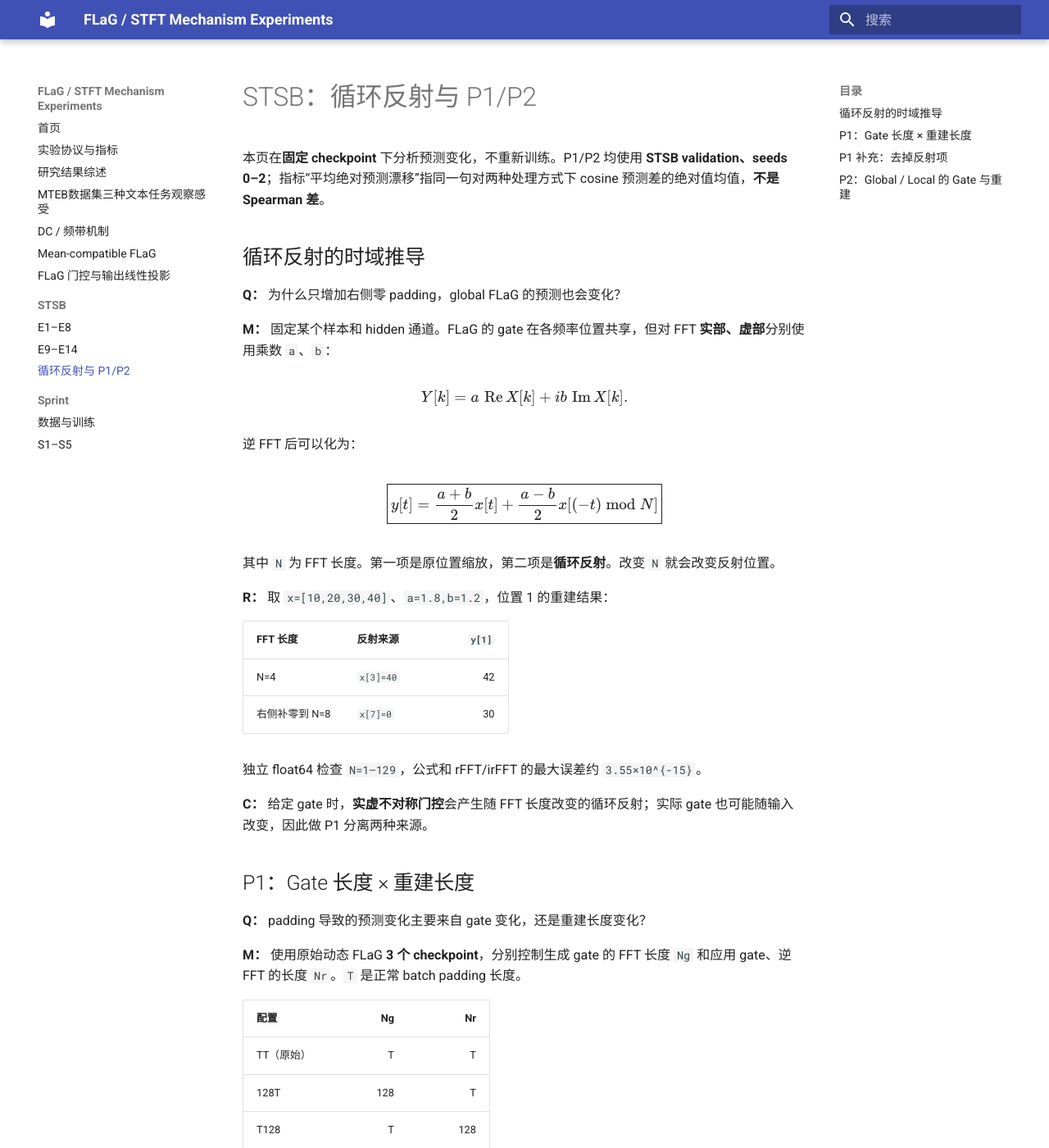
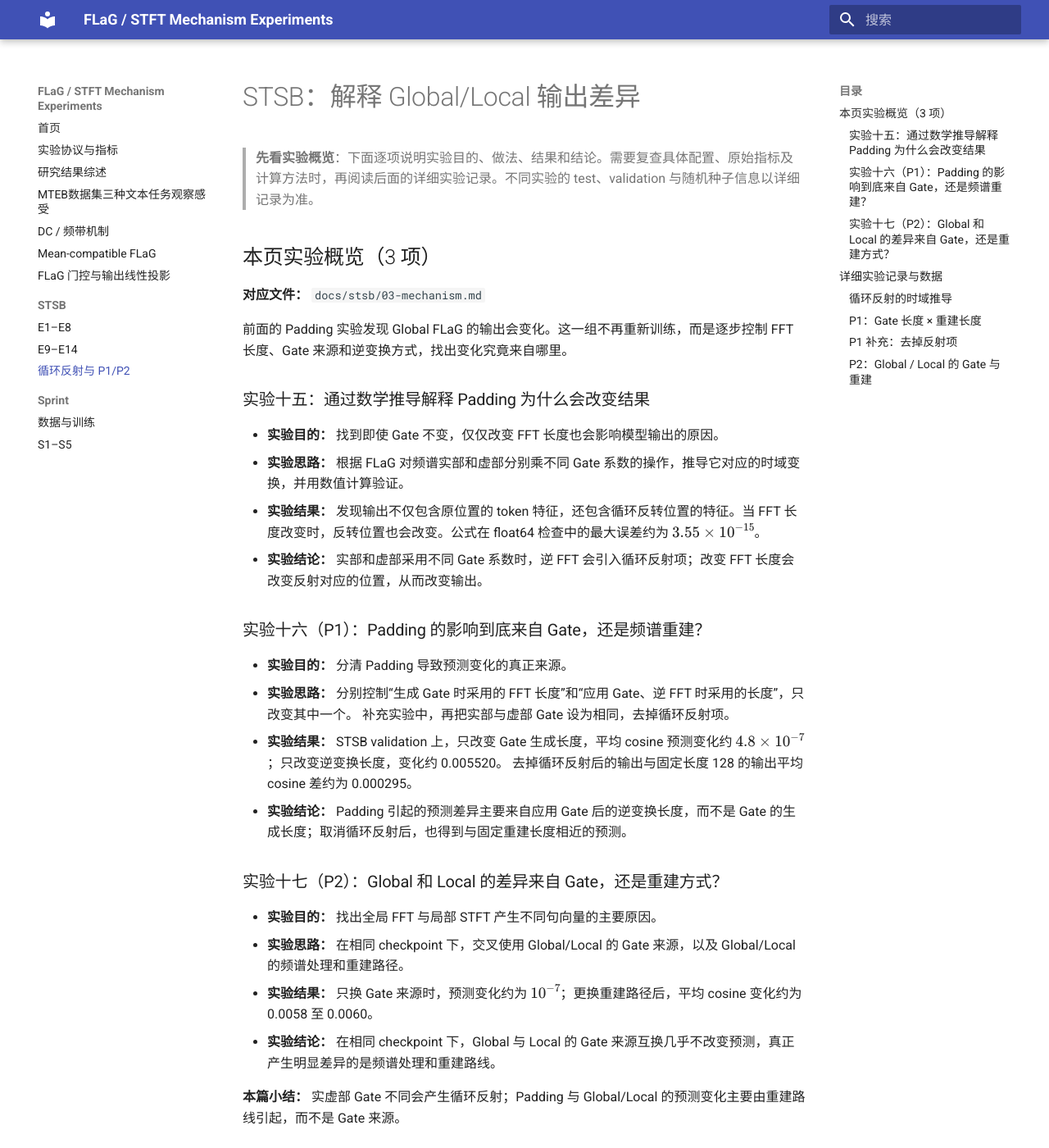
Before and after one commit to lumoswwr/FLaG-STFT-Notes, an MkDocs documentation site: the page built from docs/stsb/03-mechanism.md, in a window 1280 px wide and 1400 px high. Shown: the whole window at 82% size. Built offline with MkDocs 1.6.1 and Material for MkDocs 9.7.7, drawn with Linux system fonts in a browser that asks for light colours.

Commit message:
Add approved 3-experiment plain-language overview while preserving detailed # STSB：循环反射与 P1/P2 results

```diff
--- a/docs/stsb/03-mechanism.md
+++ b/docs/stsb/03-mechanism.md
@@ -1,8 +1,43 @@
-# STSB：循环反射与 P1/P2
+# STSB：解释 Global/Local 输出差异
+
+> **先看实验概览**：下面逐项说明实验目的、做法、结果和结论。需要复查具体配置、原始指标及计算方法时，再阅读后面的详细实验记录。不同实验的 test、validation 与随机种子信息以详细记录为准。
+
+## 本页实验概览（3 项）
+
+**对应文件：** `docs/stsb/03-mechanism.md`
+
+前面的 Padding 实验发现 Global FLaG 的输出会变化。这一组不再重新训练，而是逐步控制 FFT 长度、Gate 来源和逆变换方式，找出变化究竟来自哪里。
+
+### 实验十五：通过数学推导解释 Padding 为什么会改变结果
+
+- **实验目的：** 找到即使 Gate 不变，仅仅改变 FFT 长度也会影响模型输出的原因。
+- **实验思路：** 根据 FLaG 对频谱实部和虚部分别乘不同 Gate 系数的操作，推导它对应的时域变换，并用数值计算验证。
+- **实验结果：** 发现输出不仅包含原位置的 token 特征，还包含循环反转位置的特征。当 FFT 长度改变时，反转位置也会改变。公式在 float64 检查中的最大误差约为 \(3.55\times10^{-15}\)。
+- **实验结论：** 实部和虚部采用不同 Gate 系数时，逆 FFT 会引入循环反射项；改变 FFT 长度会改变反射对应的位置，从而改变输出。
+
+### 实验十六（P1）：Padding 的影响到底来自 Gate，还是频谱重建？
+
+- **实验目的：** 分清 Padding 导致预测变化的真正来源。
+- **实验思路：** 分别控制“生成 Gate 时采用的 FFT 长度”和“应用 Gate、逆 FFT 时采用的长度”，只改变其中一个。 补充实验中，再把实部与虚部 Gate 设为相同，去掉循环反射项。
+- **实验结果：** STSB validation 上，只改变 Gate 生成长度，平均 cosine 预测变化约 \(4.8\times10^{-7}\)；只改变逆变换长度，变化约 0.005520。 去掉循环反射后的输出与固定长度 128 的输出平均 cosine 差约为 0.000295。
+- **实验结论：** Padding 引起的预测差异主要来自应用 Gate 后的逆变换长度，而不是 Gate 的生成长度；取消循环反射后，也得到与固定重建长度相近的预测。
+
+### 实验十七（P2）：Global 和 Local 的差异来自 Gate，还是重建方式？
+
+- **实验目的：** 找出全局 FFT 与局部 STFT 产生不同句向量的主要原因。
+- **实验思路：** 在相同 checkpoint 下，交叉使用 Global/Local 的 Gate 来源，以及 Global/Local 的频谱处理和重建路径。
+- **实验结果：** 只换 Gate 来源时，预测变化约为 \(10^{-7}\)；更换重建路径后，平均 cosine 变化约为 0.0058 至 0.0060。
+- **实验结论：** 在相同 checkpoint 下，Global 与 Local 的 Gate 来源互换几乎不改变预测，真正产生明显差异的是频谱处理和重建路线。
+
+**本篇小结：** 实虚部 Gate 不同会产生循环反射；Padding 与 Global/Local 的预测变化主要由重建路线引起，而不是 Gate 来源。
+
+---
+
+## 详细实验记录与数据
 
 本页在**固定 checkpoint** 下分析预测变化，不重新训练。P1/P2 均使用 **STSB validation、seeds 0–2**；指标“平均绝对预测漂移”指同一句对两种处理方式下 cosine 预测差的绝对值均值，**不是 Spearman 差**。
 
-## 循环反射的时域推导
+### 循环反射的时域推导
 
 **Q：** 为什么只增加右侧零 padding，global FLaG 的预测也会变化？
 
@@ -31,7 +66,7 @@ $$
 
 **C：** 给定 gate 时，**实虚不对称门控**会产生随 FFT 长度改变的循环反射；实际 gate 也可能随输入改变，因此做 P1 分离两种来源。
 
-## P1：Gate 长度 × 重建长度
+### P1：Gate 长度 × 重建长度
 
 **Q：** padding 导致的预测变化主要来自 gate 变化，还是重建长度变化？
 
@@ -55,7 +90,7 @@ $$
 
 **C：** 只改变 gate 输入频谱的长度几乎没有影响，当前 padding 敏感性主要来自**重建长度**。
 
-## P1 补充：去掉反射项
+### P1 补充：去掉反射项
 
 **Q：** 如果强制实、虚 gate 相同，能否重现固定重建长度的预测变化？
 
@@ -71,7 +106,7 @@ $$
 
 **C：** SYM 和 T128 的预测变化高度接近，支持**循环反射是当前 padding 漂移的主要来源**。固定到 128 不等于每个有效 token 的反射项都为零：位置 0 始终自反。
 
-## P2：Global / Local 的 Gate 与重建
+### P2：Global / Local 的 Gate 与重建
 
 **Q：** 从 global FLaG 换成 E12，预测差异主要来自 gate 的频谱来源，还是重建路线？
 
```
